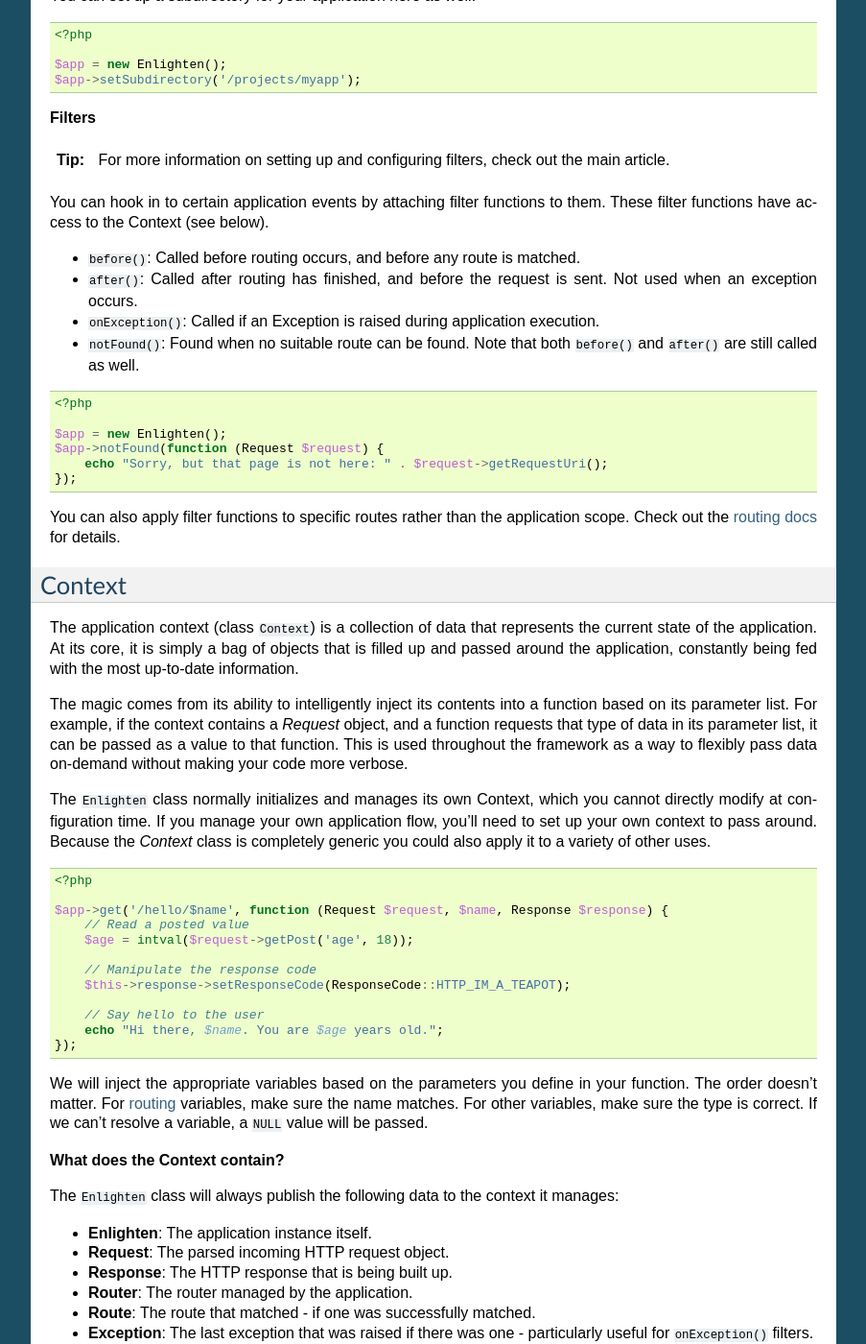
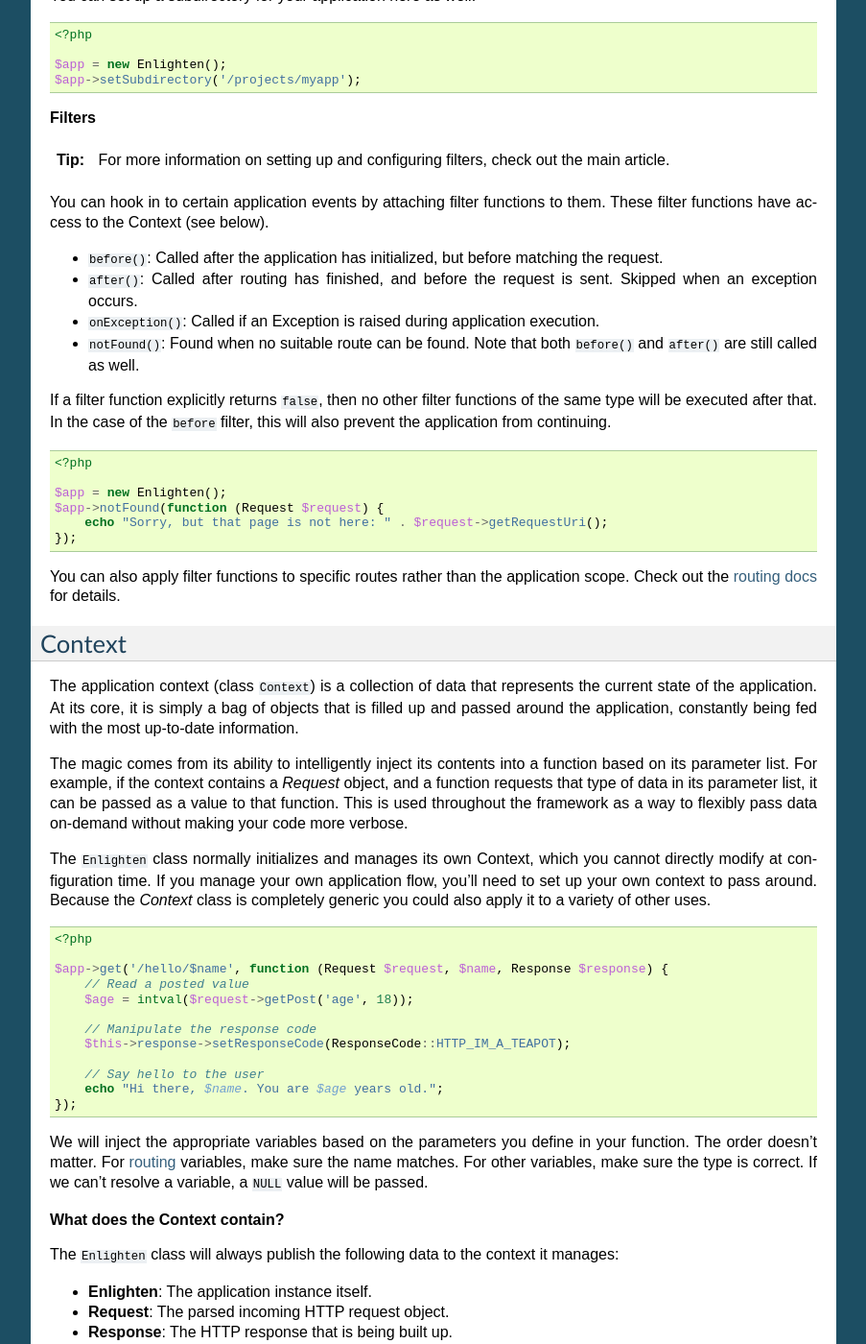
Before and after one commit to roydejong/Enlighten, a Sphinx documentation site: the page built from docs/application.rst, in a window 1280 px wide and 1400 px high, scrolled down 1772 px. Shown: the whole window at 96% size, without its empty margins (198-1101 px from the left). Built offline with Sphinx 7.4.7, drawn with Linux system fonts in a browser that asks for light colours; pages that are not in the unit, such as notebooks, are missing from menus; some of the changed text lies outside the part shown.

Commit message:
Docs: Update information regarding Filters & Context based on recent changes + minor corrections

```diff
--- a/docs/application.rst
+++ b/docs/application.rst
@@ -99,10 +99,12 @@ You can set up a subdirectory for your application here as well:
 
 You can hook in to certain application events by attaching filter functions to them. These filter functions have access to the Context (see below).
 
-- ``before()``: Called before routing occurs, and before any route is matched.
-- ``after()``: Called after routing has finished, and before the request is sent. Not used when an exception occurs.
+- ``before()``: Called after the application has initialized, but before matching the request.
+- ``after()``: Called after routing has finished, and before the request is sent. Skipped when an exception occurs.
 - ``onException()``: Called if an Exception is raised during application execution.
 - ``notFound()``: Found when no suitable route can be found. Note that both ``before()`` and ``after()`` are still called as well.
+
+If a filter function explicitly returns ``false``, then no other filter functions of the same type will be executed after that. In the case of the ``before`` filter, this will also prevent the application from continuing.
 
 .. code-block:: php
 
@@ -118,6 +120,7 @@ You can also apply filter functions to specific routes rather than the applicati
 
 Context
 ^^^^^^^
+
 The application context (class ``Context``) is a collection of data that represents the current state of the application. At its core, it is simply a bag of objects that is filled up and passed around the application, constantly being fed with the most up-to-date information.
 
 The magic comes from its ability to intelligently inject its contents into a function based on its parameter list. For example, if the context contains a `Request` object, and a function requests that type of data in its parameter list, it can be passed as a value to that function. This is used throughout the framework as a way to flexibly pass data on-demand without making your code more verbose.
@@ -151,6 +154,7 @@ The ``Enlighten`` class will always publish the following data to the context it
 - **Router**: The router managed by the application.
 - **Route**: The route that matched - if one was successfully matched.
 - **Exception**: The last exception that was raised if there was one - particularly useful for ``onException()`` filters.
+- **Context**: The ``Context`` itself: use this reference to inject your own variables.
 
 **Managing a context**
 
@@ -199,7 +203,7 @@ Quirks
 
 Here is an overview of quirks that you may need to know about when using the ``Enlighten`` class:
 
-- If any output is sent after ``start()`` is called and before the HTTP response is sent back, it will be appended to the end of the response body "just in time". That means you can use `echo` freely.
-- If an error occurs (including 404 errors), the output buffer is cleared and the request is emptied. Any output sent by your filter functions, for example, will be discarded.
+- If any output is sent after ``start()`` is called and before the HTTP response is sent back, it will be appended to the end of the response body "just in time". That means you can use `echo` freely throughout your code, but note your output will appear at the very end of the response.
+- If an error occurs (including 404 errors), the output buffer is cleared and the response is emptied. Any output sent by your filter functions, for example, will be discarded.
 - ``after()`` filters have the final say on any output that is sent out - their output is never discarded. But: they will not be called if an exception occurs in your application.
 - If your :doc:`router` is empty, a default "Welcome to Enlighten" page will be shown.
```
